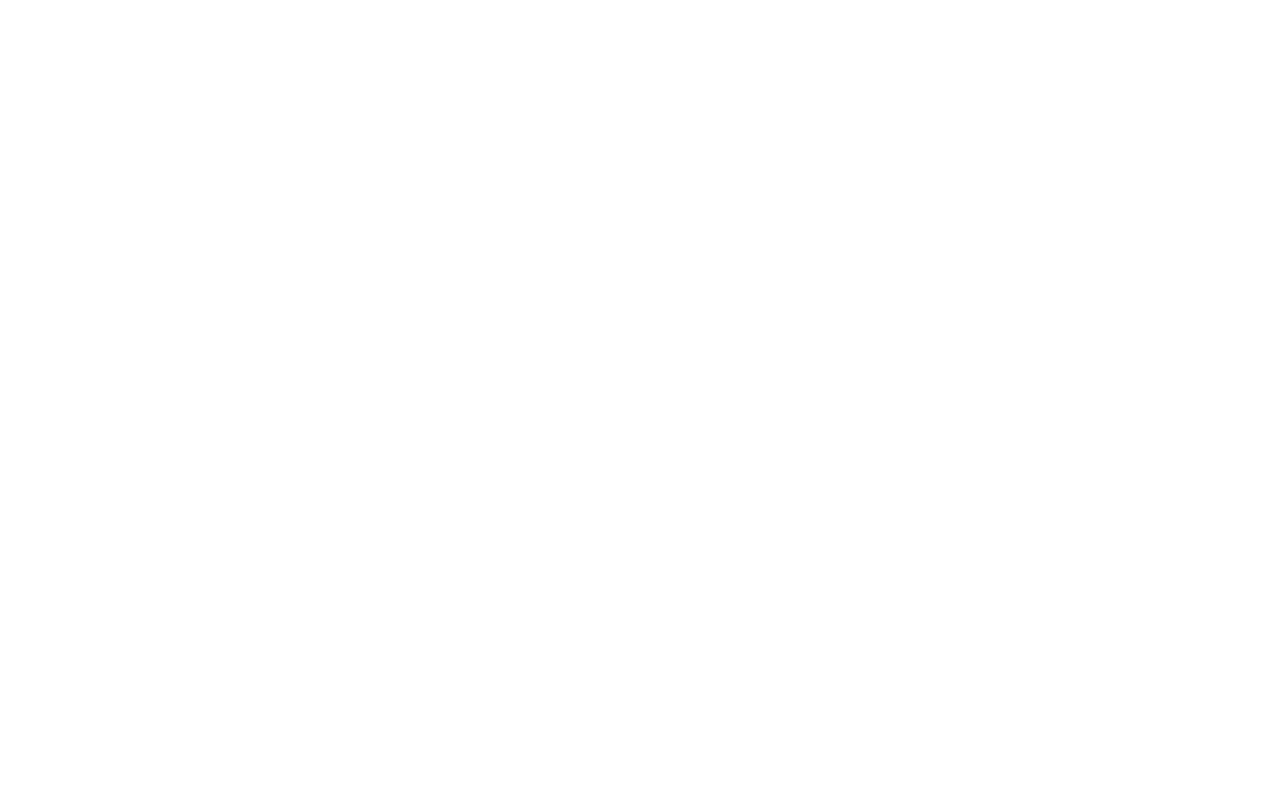
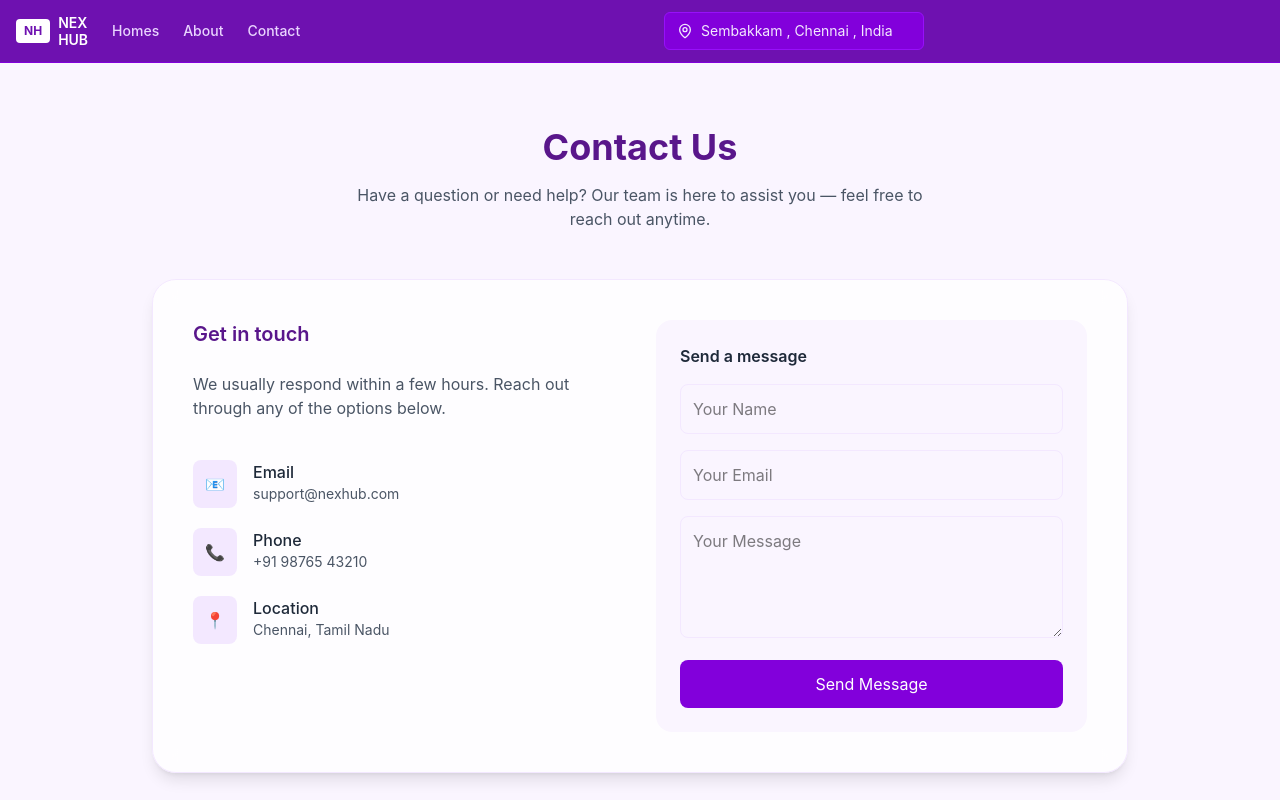
Before and after one commit to Mukunthan-A-R/nexhub, a React (Vite) app: page /contact in a window 1280 px wide. Before the commit this address had no page. Shown: the top 800 px of the page. Built offline with nearby package versions, Linux system fonts and the light colour scheme.

Commit message:
adding contact page

```diff
--- a/src/App.jsx
+++ b/src/App.jsx
@@ -1,8 +1,10 @@
 import React from "react";
 import { Route, Routes } from "react-router-dom";
+
 import Home from "./pages/Home";
 import About from "./pages/About";
-import Help from "./pages/Help";
+import Contact from "./pages/Contact";
+
 import Plumbing from "./pages/Plumbing";
 import CarMechanic from "./pages/CarMechanic";
 import Electrician from "./pages/Electrician";
@@ -23,7 +25,7 @@
       <Route path="/ac-service" element={<AcService />} />
 
       <Route path="/about" element={<About />} />
-      <Route path="/help" element={<Help />} />
+      <Route path="/contact" element={<Contact />} />
     </Routes>
   );
 };
--- a/src/components/Navbar.jsx
+++ b/src/components/Navbar.jsx
@@ -27,7 +27,7 @@
             <Link to="/about" className="hover:text-white transition">
               About
             </Link>
-            <Link to="/help" className="hover:text-white transition">
+            <Link to="/contact" className="hover:text-white transition">
               Contact
             </Link>
           </nav>
--- /dev/null
+++ b/src/pages/Contact.jsx
@@ -0,0 +1,92 @@
+import React from "react";
+import Navbar from "../components/Navbar";
+import Footer from "../components/Footer";
+
+const Contact = () => {
+  return (
+    <div className="bg-purple-50 min-h-screen font-sans">
+      <Navbar />
+      <div className="max-w-5xl mx-auto px-6 py-16">
+        <h1 className="text-3xl md:text-4xl font-bold text-purple-900 text-center">
+          Contact Us
+        </h1>
+
+        <p className="text-gray-600 text-center mt-4 max-w-xl mx-auto">
+          Have a question or need help? Our team is here to assist you — feel
+          free to reach out anytime.
+        </p>
+
+        {/* Contact Card */}
+        <div className="mt-12 bg-white/80 backdrop-blur-md border border-purple-100 rounded-3xl shadow-lg p-8 md:p-10 grid md:grid-cols-2 gap-8">
+          {/* LEFT - Info */}
+          <div className="space-y-6">
+            <h2 className="text-xl font-semibold text-purple-900">
+              Get in touch
+            </h2>
+
+            <p className="text-gray-600">
+              We usually respond within a few hours. Reach out through any of
+              the options below.
+            </p>
+
+            <div className="space-y-5 pt-4">
+              <div className="flex items-start gap-4">
+                <div className="bg-purple-100 p-3 rounded-lg">📧</div>
+                <div>
+                  <p className="font-medium text-gray-800">Email</p>
+                  <p className="text-gray-600 text-sm">support@nexhub.com</p>
+                </div>
+              </div>
+
+              <div className="flex items-start gap-4">
+                <div className="bg-purple-100 p-3 rounded-lg">📞</div>
+                <div>
+                  <p className="font-medium text-gray-800">Phone</p>
+                  <p className="text-gray-600 text-sm">+91 98765 43210</p>
+                </div>
+              </div>
+
+              <div className="flex items-start gap-4">
+                <div className="bg-purple-100 p-3 rounded-lg">📍</div>
+                <div>
+                  <p className="font-medium text-gray-800">Location</p>
+                  <p className="text-gray-600 text-sm">Chennai, Tamil Nadu</p>
+                </div>
+              </div>
+            </div>
+          </div>
+
+          {/* RIGHT - Form */}
+          <div className="bg-purple-50 rounded-2xl p-6 space-y-4">
+            <h3 className="font-semibold text-gray-800">Send a message</h3>
+
+            <input
+              type="text"
+              placeholder="Your Name"
+              className="w-full border border-purple-100 rounded-lg p-3 focus:outline-none focus:ring-2 focus:ring-purple-300"
+            />
+
+            <input
+              type="email"
+              placeholder="Your Email"
+              className="w-full border border-purple-100 rounded-lg p-3 focus:outline-none focus:ring-2 focus:ring-purple-300"
+            />
+
+            <textarea
+              rows="4"
+              placeholder="Your Message"
+              className="w-full border border-purple-100 rounded-lg p-3 focus:outline-none focus:ring-2 focus:ring-purple-300"
+            />
+
+            <button className="w-full bg-purple-700 text-white py-3 rounded-lg hover:bg-purple-800 transition">
+              Send Message
+            </button>
+          </div>
+        </div>
+      </div>
+      <Footer />
+    </div>
+  );
+};
+
+export default Contact;
--- a/src/pages/Help.jsx
+++ /dev/null
@@ -1,7 +0,0 @@
-import React from "react";
-
-const Help = () => {
-  return <div>THIS IS HELP PAGE</div>;
-};
-
-export default Help;
```
